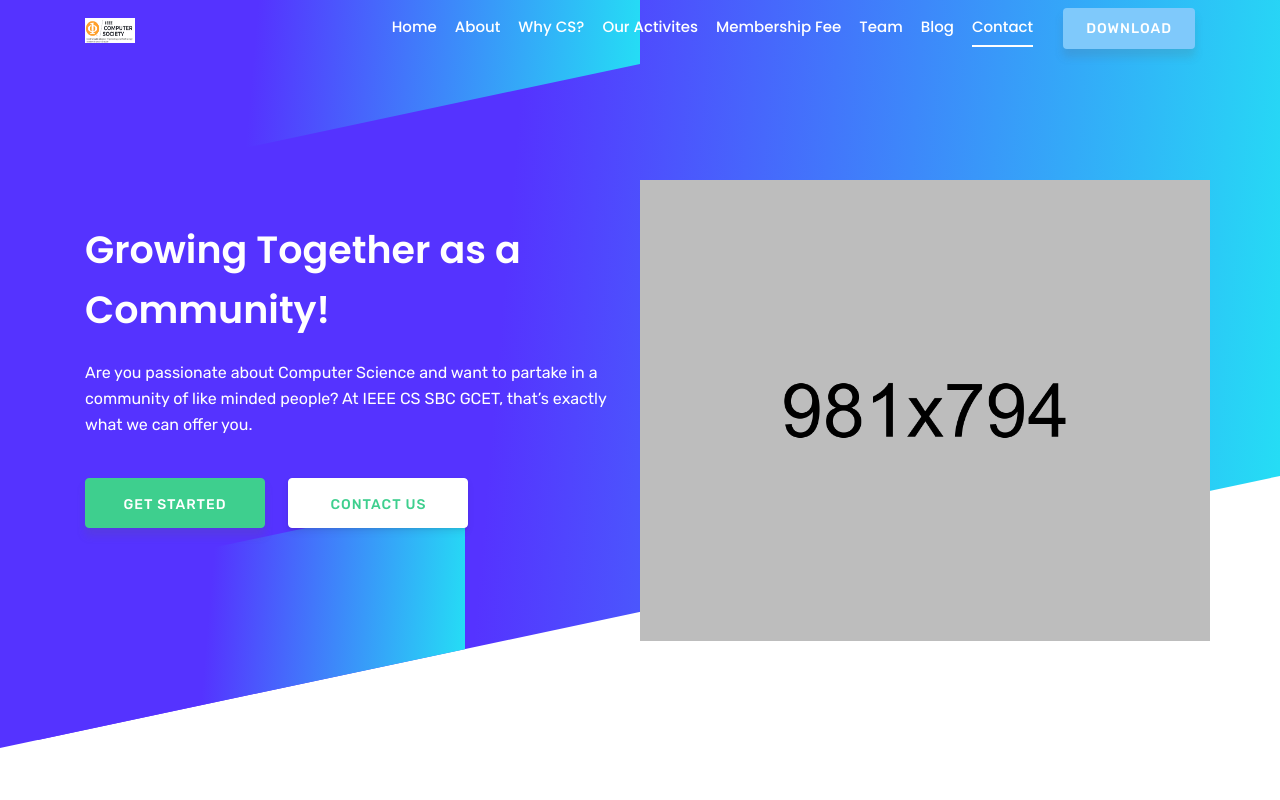
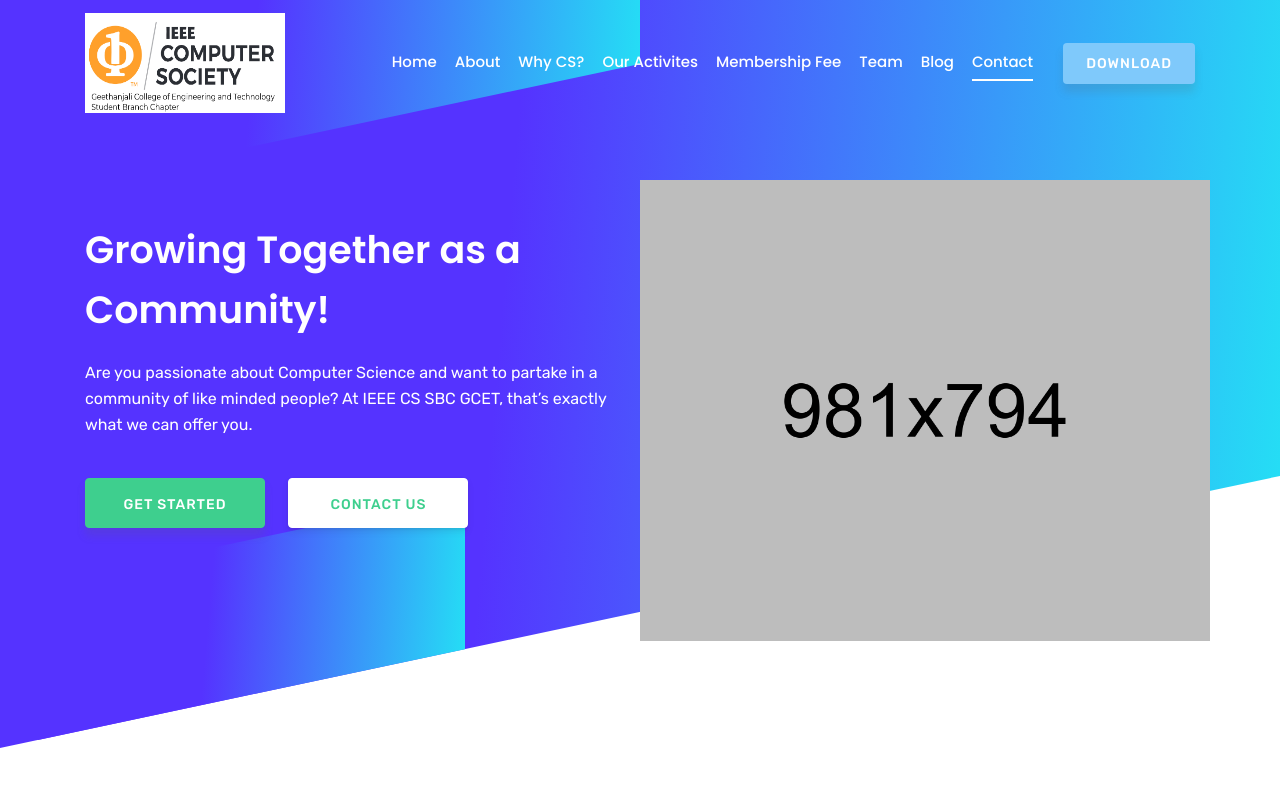
Before and after one commit to ieeecsgcet/Live, a plain HTML site: page index.html in a window 1280 px wide. Shown: the top 800 px of the page. Drawn offline with Linux system fonts and the light colour scheme; files whose address does not match are found by name.

Commit message:
Update index.html

```diff
--- a/index.html
+++ b/index.html
@@ -33,7 +33,7 @@
       </div>
       <nav class="navbar navbar-expand-md bg-inverse fixed-top scrolling-navbar">
         <div class="container">
-          <a href="index.html" class="navbar-brand"><img src="img/logo.png" height="25" width="50" alt=""></a>
+          <a href="index.html" class="navbar-brand"><img src="img/logo.png" height="100" width="200" alt=""></a>
           <button class="navbar-toggler" type="button" data-toggle="collapse" data-target="#navbarCollapse" aria-controls="navbarCollapse" aria-expanded="false" aria-label="Toggle navigation">
             <i class="lni-menu"></i>
           </button>
```
